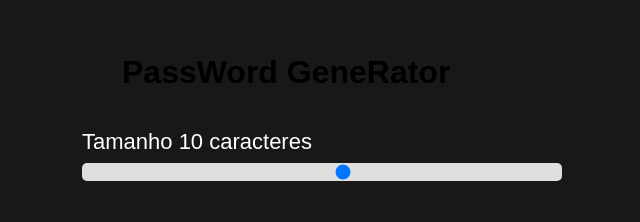
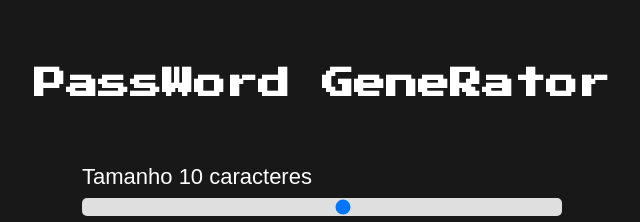
Before and after one commit to mickaias/password-generator, a plain HTML site: page index.html in a window 1280 px wide. Shown: the part 185-407 px from the top of the page, without its empty margins (318-958 px from the left). Drawn offline with Linux system fonts and the light colour scheme.

Commit message:
Update style.css

```diff
--- a/style.css
+++ b/style.css
@@ -1,3 +1,5 @@
+@import url('https://fonts.googleapis.com/css2?family=Press+Start+2P&family=Work+Sans&display=swap');
+
 * {
     font-family: sans-serif;
     width: 100%;
@@ -15,9 +17,12 @@ body {
     flex-direction: column;
 }
 
-.logo{
-    max-width: 400px;
-    margin-bottom: 24px;
+.logo h1{
+    font-family: 'Press Start 2P', cursive;
+    justify-content:center;
+    color: #fff;
+    display: flex;
+    padding:50px
 }
 
 .container-input{
@@ -131,6 +136,5 @@ i {
 }
 
 a:hover {
-        color: aquamarine;
-
+        color: #3eb72b;
 }
```
